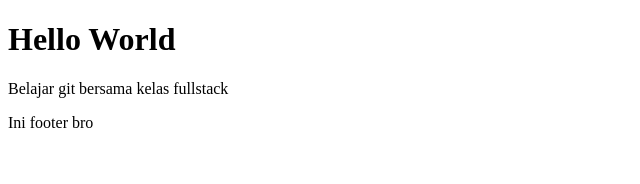
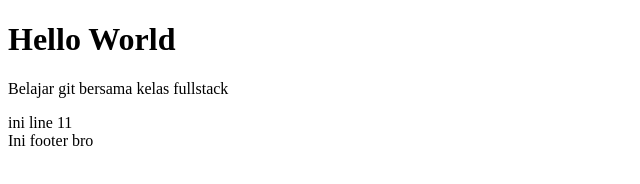
Before and after one commit to B7AN/ProsesBelajar, a plain HTML site: page index.html in a window 1280 px wide. Shown: the whole page, without its empty margins (0-640 px from the left). Drawn offline with Linux system fonts and the light colour scheme.

Commit message:
menambahkan 1 file baru

```diff
--- a/index.html
+++ b/index.html
@@ -8,6 +8,7 @@
         <h1> Hello World
         </h1>
         <p> Belajar git bersama kelas fullstack</p>
+        <div> ini line 11 </div>
         <footer> Ini footer bro </footer>
     </body>
 </html>
--- /dev/null
+++ b/test2.js
@@ -0,0 +1 @@
+console.log(test 2);
```
